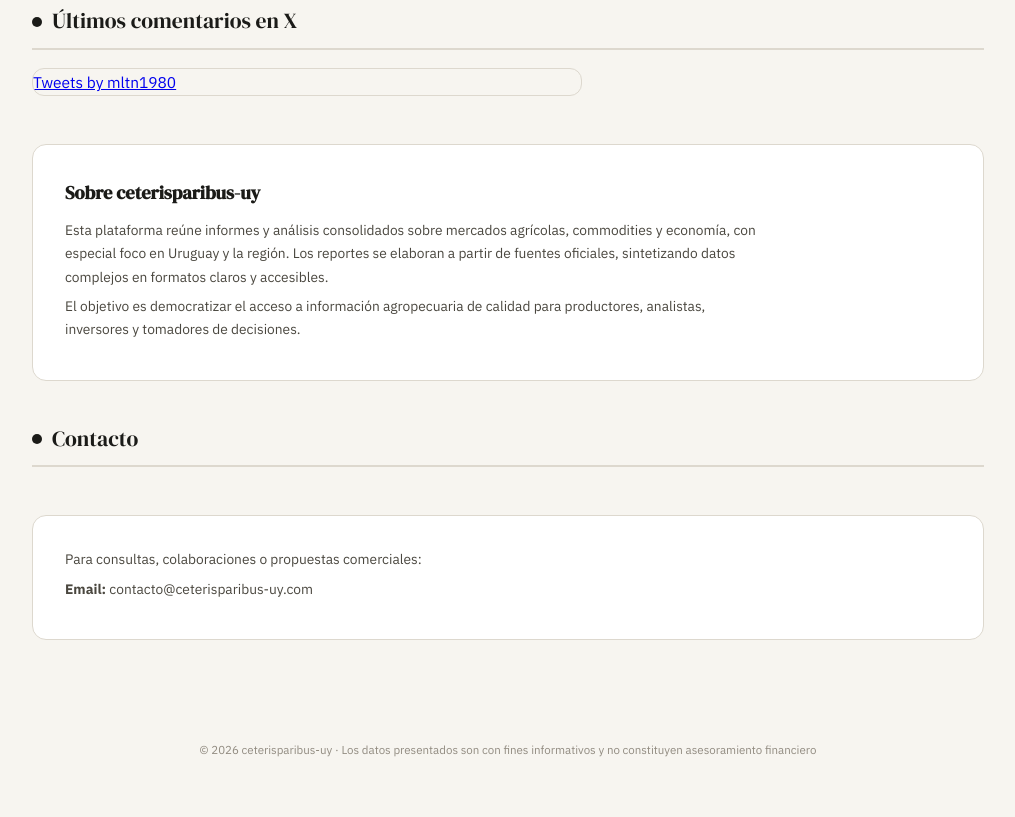
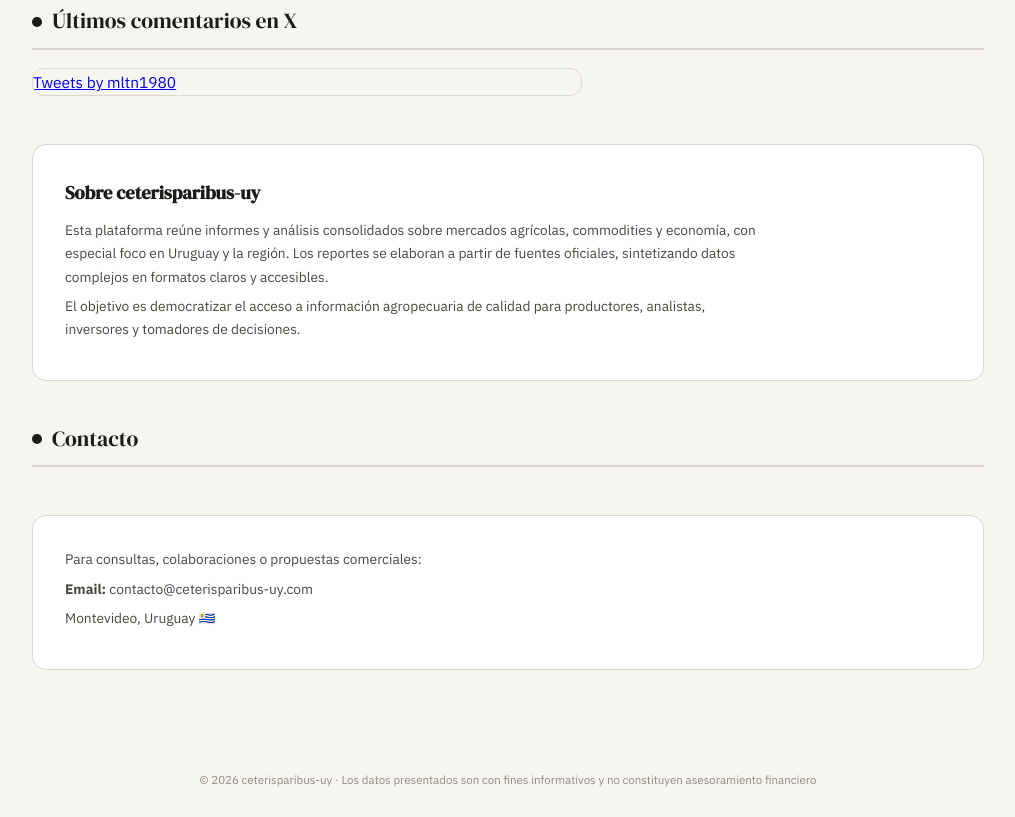
Before and after one commit to mltn1980/ceteris-paribus, a plain HTML site: page index.html in a window 1280 px wide. Shown: the part 3146-3963 px from the top of the page, without its empty margins (132-1147 px from the left). Before the commit the page ends 3934 px from the top, so only its background shows below. Drawn offline with Linux system fonts and the light colour scheme.

Commit message:
prueba bandera

```diff
--- a/index.html
+++ b/index.html
@@ -365,7 +365,7 @@ footer{text-align:center;padding:28px 24px;color:var(--muted);font-size:0.72rem;
     <div class="about">
         <p>Para consultas, colaboraciones o propuestas comerciales:</p>
         <p><strong>Email:</strong> contacto@ceterisparibus-uy.com</p>
-        <!---<p>Montevideo, Uruguay 🇺🇾 </p>-->
+        <p>Montevideo, Uruguay 🇺🇾</p>
     </div>
 </main>
 <footer>
```
